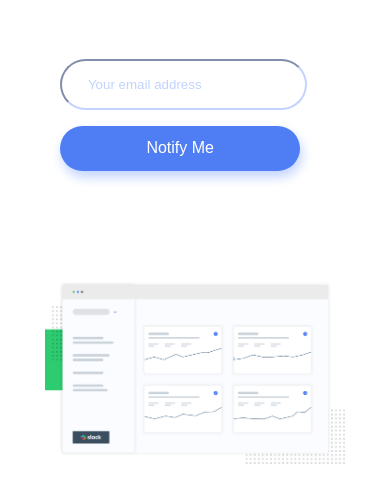
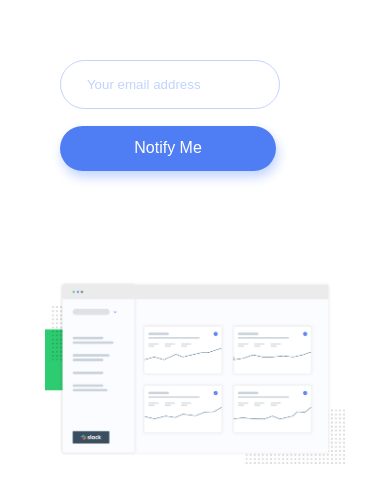
Before and after one commit to LukJeru/ping_single_column, a plain HTML site: page index.html in a window 390 px wide. Shown: the part 237-727 px from the top of the page. Drawn offline with nearby package versions, Linux system fonts and the light colour scheme.

Commit message:
media query, placeholder, input color)
quit
''

```diff
--- a/script.js
+++ b/script.js
@@ -5,7 +5,7 @@ function emailCheck(event) {
   if (!re.test(email.value)){
     email.style.borderColor = "#ff5263"
     document.getElementById("errorMessage").style.visibility = "visible";
-    if(window.screen.availWidth < 780) {
+    if(window.innerWidth <= 780) {
       document.getElementById("errorMessage").style.position = "relative";
       document.getElementById("errorMessage").style.bottom = "8.2rem";
       document.getElementById("submit").style.position = "relative";
--- a/stylesheet.css
+++ b/stylesheet.css
@@ -25,9 +25,9 @@ body{
 }
 
 #email{
+  border: 1px solid var(--pale_blue);
   border-radius: 2rem;
   width: 18rem;
-  border-color: var(--pale_blue);
   padding-left: 1.5rem;
 }
 
@@ -142,8 +142,13 @@ p{
     border-radius: 2rem;
     width: 80%;
     border-color: var(--pale_blue);
-    padding-left: 1.6rem;
     height: 2.8rem;
+    padding-left: 0;
+  }
+
+  #email::placeholder {
+    position: relative;
+    left: 1.6rem;
   }
 
   #submit{
@@ -153,7 +158,7 @@ p{
     Font-size: 1rem;
     border: none;
     border-radius: 2rem;
-    width: 89%;
+    width: 80%;
     height: 2.8rem;
   }
 
```
